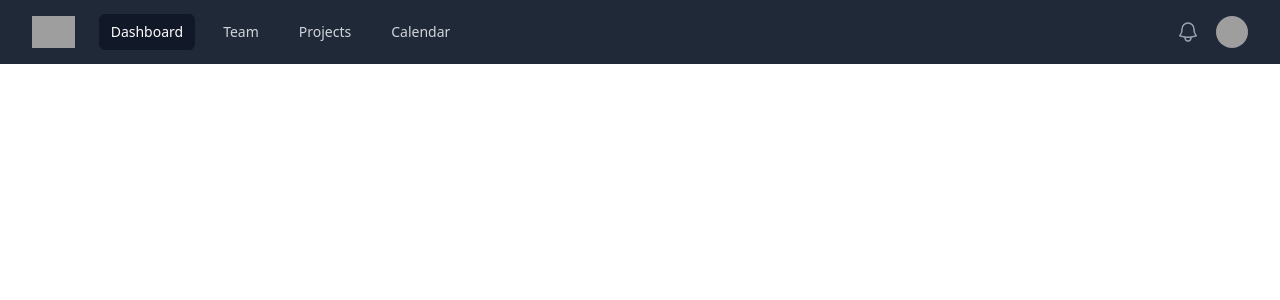
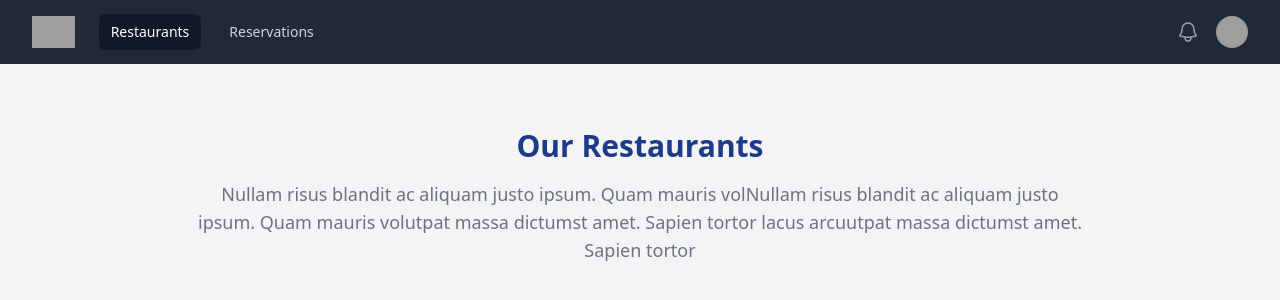
Before and after one commit to andrewdga/open-table-react, a Next.js app: page / in a window 1280 px wide. Shown: the top 300 px of the page. Built offline with nearby package versions, Linux system fonts and the light colour scheme; grey boxes are pictures that could not be loaded.

Commit message:
add restaurant component

```diff
--- a/src/components/nav.js
+++ b/src/components/nav.js
@@ -3,10 +3,8 @@ import { Disclosure, Menu, Transition } from '@headlessui/react'
 import { Bars3Icon, BellIcon, XMarkIcon } from '@heroicons/react/24/outline'
 
 const navigation = [
-  { name: 'Dashboard', href: '#', current: true },
-  { name: 'Team', href: '#', current: false },
-  { name: 'Projects', href: '#', current: false },
-  { name: 'Calendar', href: '#', current: false },
+  { name: 'Restaurants', href: '#', current: true },
+  { name: 'Reservations', href: '#', current: false }
 ]
 
 function classNames(...classes) {
--- /dev/null
+++ b/src/components/restaurants.js
@@ -0,0 +1,14 @@
+export default function Restaurants() {
+  return (
+    <div className="bg-gray-100">
+      <div className="max-w-7xl mx-auto py-12 px-4 sm:px-6 lg:py-16 lg:px-8">
+        <div className="max-w-4xl mx-auto text-center">
+          <h2 className="text-3xl font-extrabold text-blue-900">Our Restaurants</h2>
+          <p className="mt-4 text-lg text-gray-500">
+            Nullam risus blandit ac aliquam justo ipsum. Quam mauris volNullam risus blandit ac aliquam justo ipsum. Quam mauris volutpat massa dictumst amet. Sapien tortor lacus arcuutpat massa dictumst amet. Sapien tortor
+          </p>
+        </div>
+      </div>
+    </div>
+  )
+}
--- a/src/pages/index.js
+++ b/src/pages/index.js
@@ -1,11 +1,13 @@
 import Image from 'next/image'
 import { Inter } from 'next/font/google'
 import Nav from '../components/nav'
+import Restaurants from '../components/restaurants'
 
 export default function Home() {
   return (
     <div className="">
       <Nav />
+      <Restaurants />
     </div>
   )
 }
```
